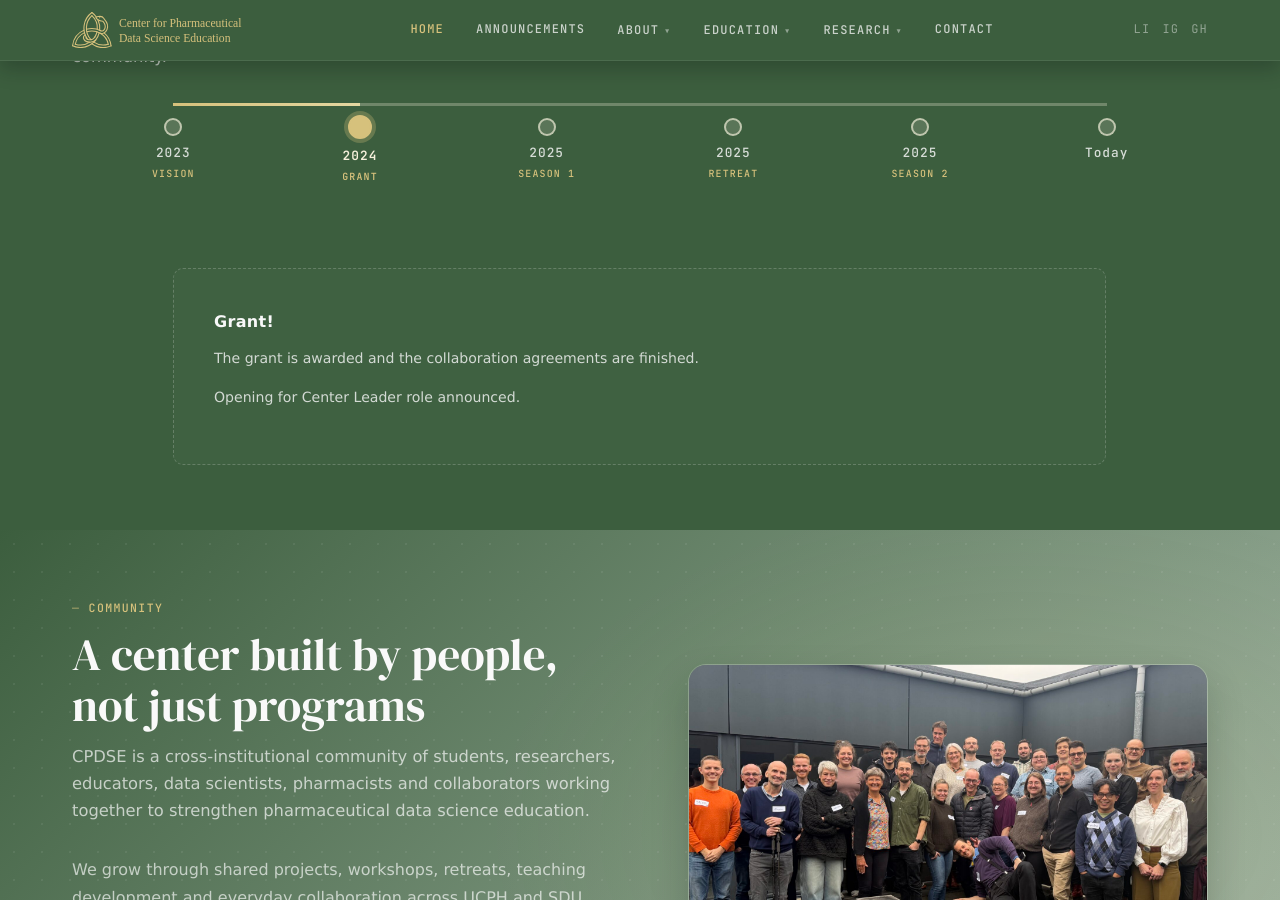
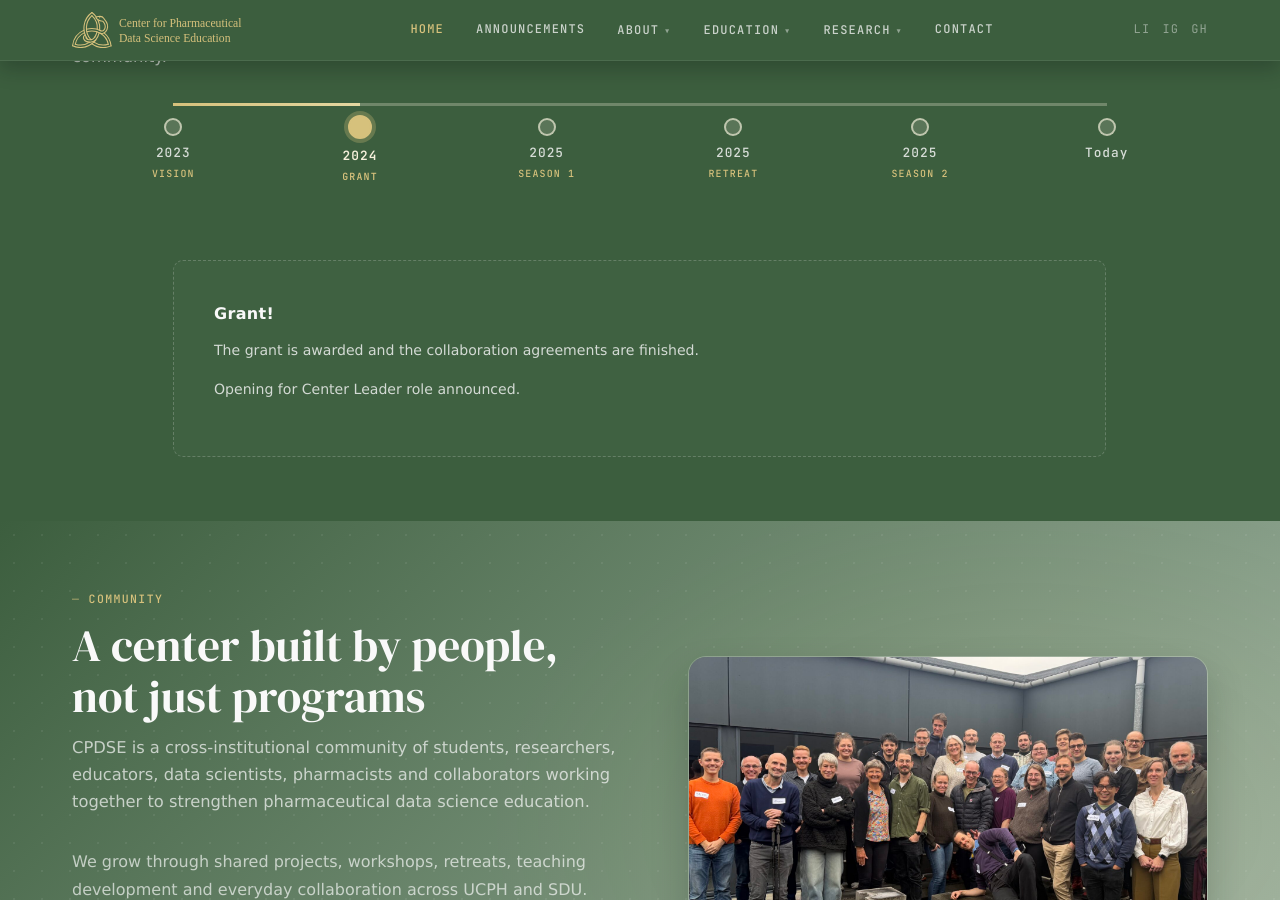
Before and after one commit to CPDSE/PagesCMS, a Jekyll site: the page built from index.md, in a window 1280 px wide and 900 px high, scrolled down 2620 px. Built offline with Jekyll 4.4.1, drawn with Linux system fonts in a browser that asks for light colours.

Commit message:
Update main.css

```diff
--- a/assets/css/main.css
+++ b/assets/css/main.css
@@ -899,7 +899,7 @@ a { color: inherit; }
 }
 .timeline-content {
   position: relative;
-  margin-top: 0.85rem;
+  margin-top: 0.3rem;
   width: var(--track-width, 100%);
   max-width: 100%;
   margin-left: var(--track-start, 0px);
```
